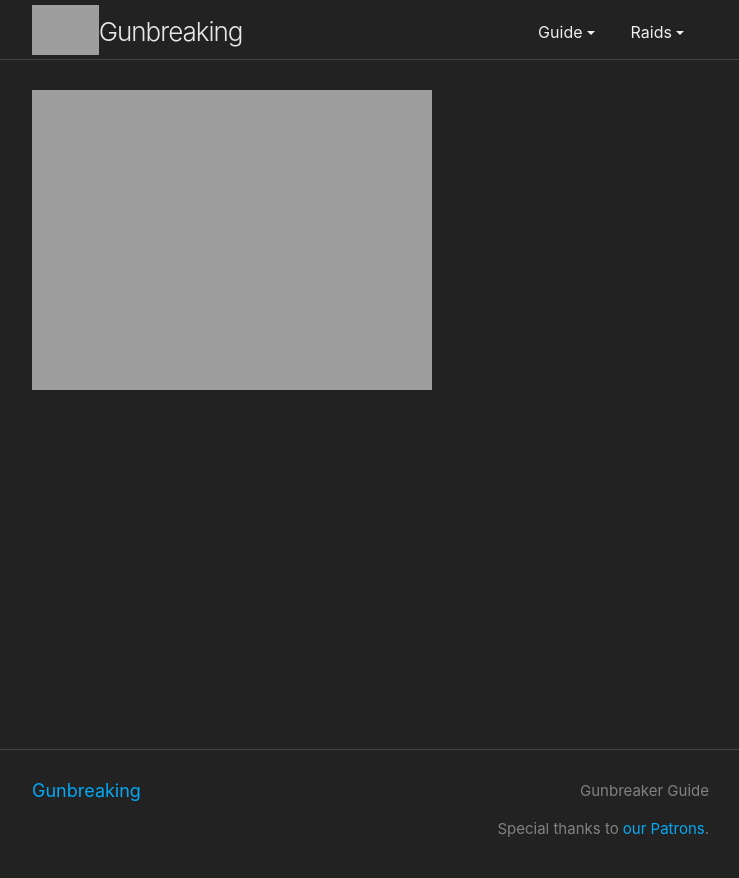
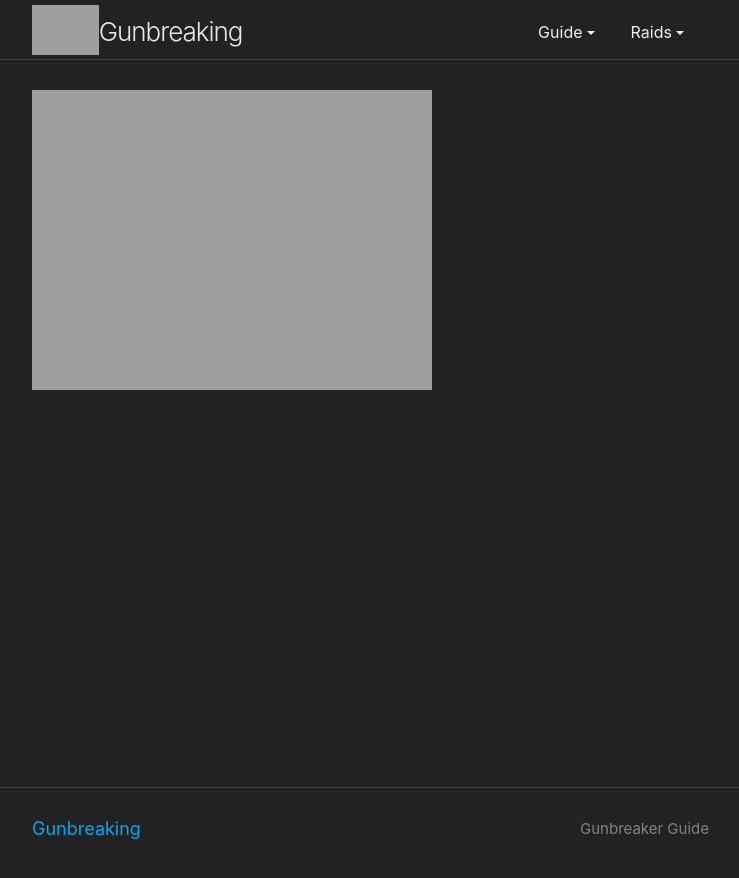
Before and after one commit to slander-man/gunbreaking, a Jekyll site: the page built from index.html, in a window 1280 px wide. Shown: the top 878 px of the page, without its empty margins (268-1007 px from the left). Built offline with Jekyll 4.4.1, drawn with Linux system fonts in a browser that asks for light colours; a script that is not in the unit is left out; the list of posts is cut into pages by our own code; grey boxes are pictures that could not be loaded.

Commit message:
Removed Patreon from footer.

```diff
--- a/_includes/footer.html
+++ b/_includes/footer.html
@@ -27,8 +27,6 @@
 
       <div class="footer-col footer-col-2">
         <p style="text-align: right; margin-right: -12px;">{{- site.description | escape -}}</p>
-        {%- if site.patreon_name -%}<p style="text-align: right; margin-right: -12px;"><a href="https://www.patreon.com/{{ site.patreon_name }}" target="blank"><img src="{{ '/assets/img/logos/become_a_patron_button.png' | relative_url }}" alt="Patreon button logo" height="36" style="vertical-align: text-top;"/></a></p>{%- endif -%}
-        <p style="text-align:right; margin-right: -12px; margin-left: 50px; padding-left:30px;">Special thanks to <a href="/patreon/thanks.html">our Patrons</a>.</p>
       </div>
     </div>
 
```
